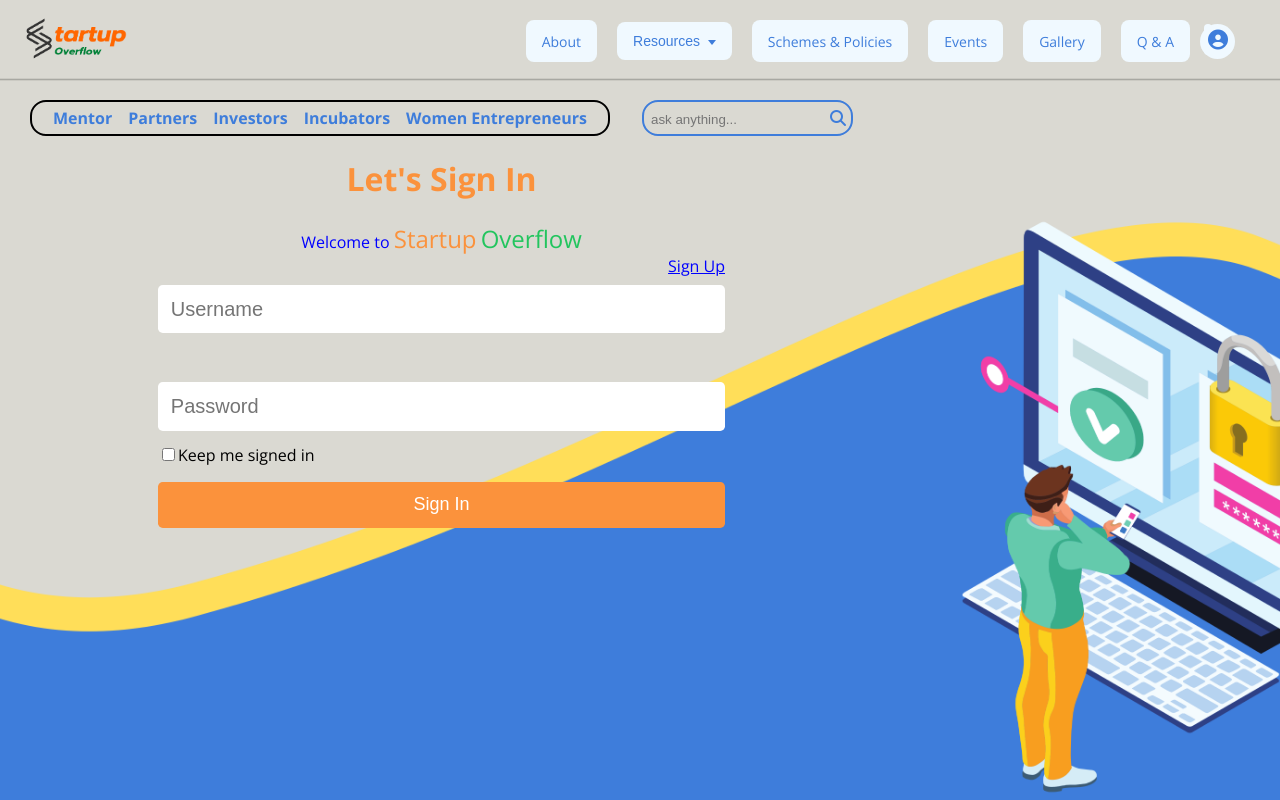
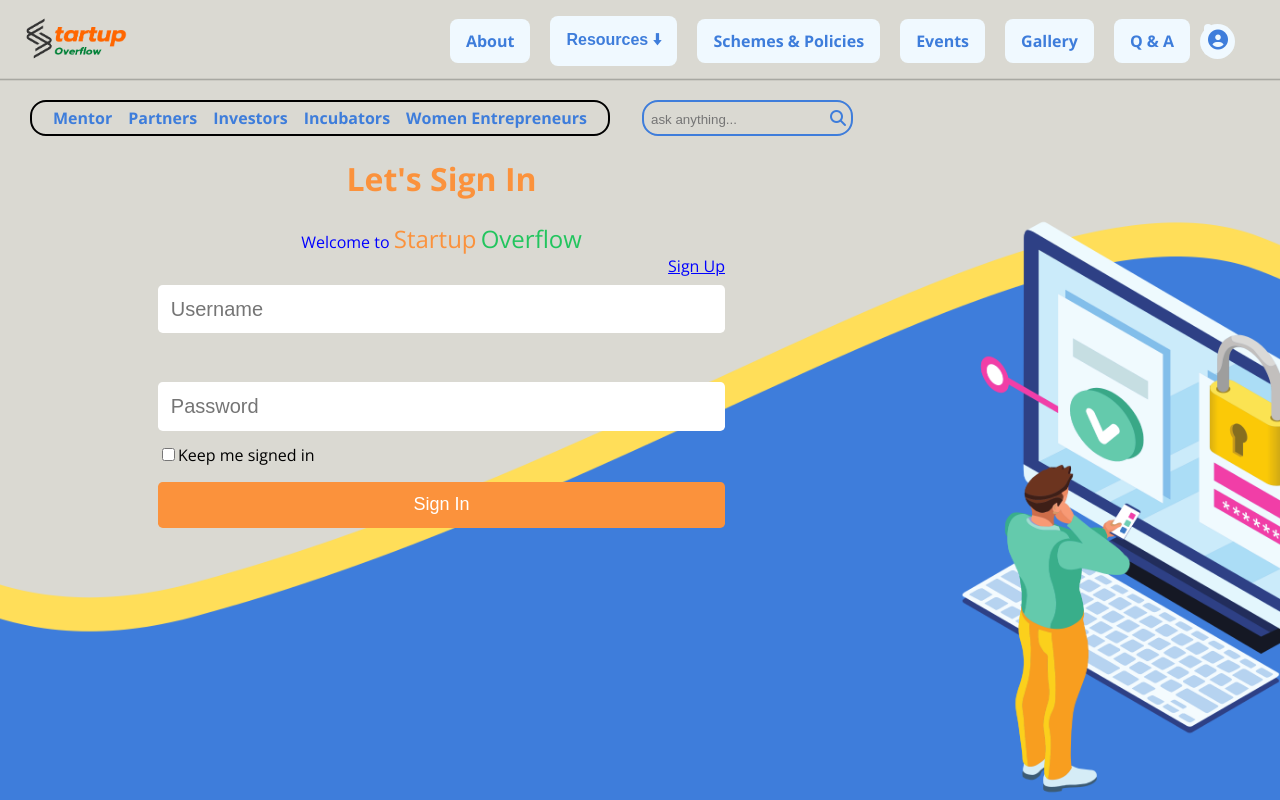
Before and after one commit to Startup-Overflow/Startup-Overflow-Web, a React (Create React App) app: page /login in a window 1280 px wide. Built offline with nearby package versions, Linux system fonts and the light colour scheme.

Commit message:
nav hover

```diff
--- a/src/components/Dropdown.css
+++ b/src/components/Dropdown.css
@@ -5,15 +5,16 @@
   top: 40px;
   box-shadow: 0 10px 15px -3px rgba(46, 41, 51, 0.08),
     0 4px 6px -2px rgba(71, 63, 79, 0.16);
-  font-size: 0.875rem;
+  font-size: 0.7rem;
   z-index: 9999;
-  min-width: 10rem;
-  padding: 0.5rem 0.5rem;
+  min-width: 13rem;
+  /* padding: 0.5rem 0rem; */
   list-style: none;
   background-color: #fff;
   border-radius: 0.5rem;
   display: none;
   color: #3e7ddb;
+  padding: 10px 4px;
   /* font-weight: bold; */
 }
 
@@ -23,6 +24,8 @@
 
 .dropdown .dropdown-submenu {
   position: absolute;
-  left: 154px;
-  top: 15px;
+  left: 178px;
+  top: -15px;
+  padding: 10px 4px;
+  margin-left: 12px;
 }
--- a/src/components/MenuItems.css
+++ b/src/components/MenuItems.css
@@ -11,7 +11,7 @@
   position: relative;
   font-size: 14px;
   margin: 10px 10px;
-  transition: color 0.3s ease-in-out;
+  transition: color 0.2s ease-in-out;
 }
 
 .menu-items a {
@@ -19,15 +19,20 @@
   font-size: inherit;
   color: inherit;
   text-decoration: none;
+  font-weight: bold;
+  font-size: 1rem;
 }
 
 .menu-items button {
   color: inherit;
   font-size: inherit;
   border: none;
+  transition: color 0.05s ease-in-out;
   background-color: transparent;
   cursor: pointer;
   width: 100%;
+  font-weight: bold;
+  font-size: 1rem;
 }
 
 .menu-items a,
@@ -44,7 +49,7 @@
 }
 
 .arrow::after {
-  content: "";
+
   display: inline-block;
   margin-left: 0.28em;
   vertical-align: 0.09em;
--- a/src/components/MenuItems.jsx
+++ b/src/components/MenuItems.jsx
@@ -2,10 +2,9 @@ import { useState, useEffect, useRef } from "react";
 import Dropdown from "./Dropdown";
 import "./MenuItems.css";
 
-const MenuItems = ({ items, depthLevel }) => {
+const MenuItems = ({ items, depthLevel, path }) => {
   const [dropdown, setDropdown] = useState(false);
   let ref = useRef();
-
   useEffect(() => {
     const handler = (event) => {
       if (dropdown && ref.current && !ref.current.contains(event.target)) {
@@ -21,11 +20,11 @@ const MenuItems = ({ items, depthLevel }) => {
     };
   }, [dropdown]);
   const onMouseEnter = () => {
-    window.innerWidth > 960 && setDropdown(true);
+    window.innerWidth > 560 && setDropdown(true);
   };
 
   const onMouseLeave = () => {
-    window.innerWidth > 960 && setDropdown(false);
+    window.innerWidth > 560 && setDropdown(false);
   };
   return (
     <li
@@ -42,8 +41,7 @@ const MenuItems = ({ items, depthLevel }) => {
             aria-expanded={dropdown ? "true" : "false"}
             onClick={() => setDropdown((prev) => !prev)}
           >
-            {items.title}{" "}
-            {depthLevel > 0 ? <span>&raquo;</span> : <span className="arrow" />}
+            {items.title} {depthLevel > 0 ? "" : <span className="arrow" />}
           </button>
           <Dropdown
             depthLevel={depthLevel}
--- a/src/components/Navbar.jsx
+++ b/src/components/Navbar.jsx
@@ -1,7 +1,7 @@
 import styled from "styled-components";
 import { Link } from "react-router-dom";
 import Logo from "../imgs/logo.png";
-import { useState } from "react";
+
 import { NavItems } from "../pages/NavItems";
 import MenuItems from "./MenuItems";
 const Container = styled.div`
@@ -103,10 +103,15 @@ const Navbar = () => {
                 <i class="fa-solid fa-circle-user"></i>
               </NavItem>
             </Link> */}
-            {NavItems.map((nav, index) => {
+            {NavItems.map((nav, index, path) => {
               const depthLevel = 0;
               return (
-                <MenuItems items={nav} key={index} depthLevel={depthLevel} />
+                <MenuItems
+                  items={nav}
+                  key={index}
+                  depthLevel={depthLevel}
+                  path={path}
+                />
               );
             })}
             <Link
--- a/src/pages/NavItems.jsx
+++ b/src/pages/NavItems.jsx
@@ -3,10 +3,10 @@ export const NavItems = [
     title: "About",
   },
   {
-    title: "Resources",
+    title: "Resources 🠫",
     submenu: [
       {
-        title: "Start a Business",
+        title: "Start Your Business 🠪",
         submenu: [
           {
             title: "How to Start a Business ?",
@@ -17,10 +17,28 @@ export const NavItems = [
           {
             title: "Startup Guidebook",
           },
+          {
+            title: "Get Recognised",
+          },
+          {
+            title: "Funding Guide",
+          },
+          {
+            title: "Startup Challenges",
+          },
+          {
+            title: "Market Reaearch Report",
+          },
+          {
+            title: "Patent Your Business Plan",
+          },
+          {
+            title: "Online Courses",
+          },
         ],
       },
       {
-        title: "Grow Your Business ?",
+        title: "Grow Your Business 🠪",
         submenu: [
           {
             title: "Advertisement",
@@ -45,4 +63,5 @@ export const NavItems = [
     title: "Q & A",
   },
 ];
+
 //console.log(NavItems[1].title);
--- /dev/null
+++ b/src/pages/SubNavItems.jsx
@@ -0,0 +1 @@
+export const SubNavItems = [{}, {}];
```
